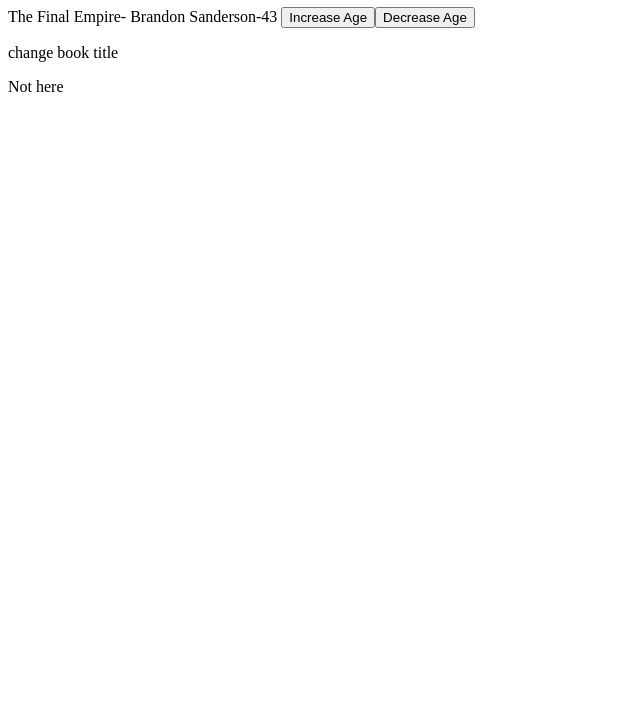
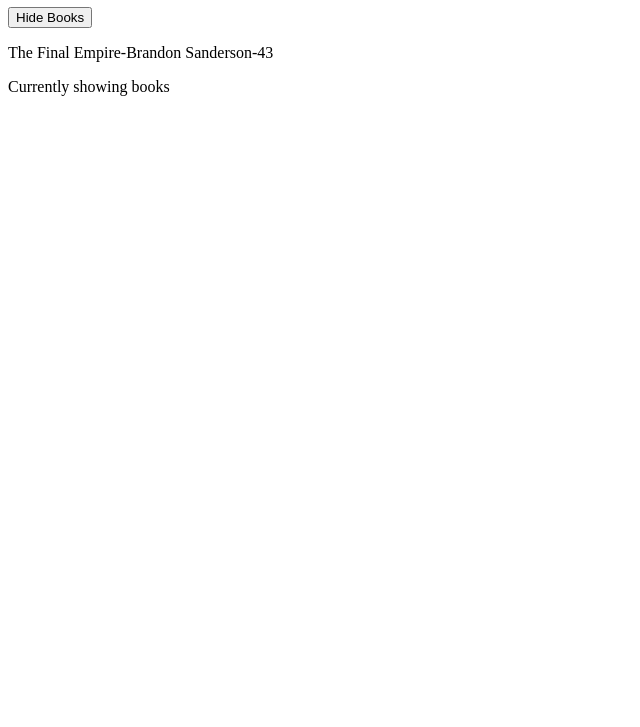
Before and after one commit to Jaz-ma/vue-firebase, a plain HTML site: page index.html in a window 1280 px wide. Shown: the part 73-800 px from the top of the page, without its empty margins (0-640 px from the left). Drawn offline with nearby package versions, Linux system fonts and the light colour scheme.

Commit message:
conditional rendering

```diff
--- a/app.js
+++ b/app.js
@@ -3,12 +3,13 @@ data(){
     return {
         title:'The Final Empire',
         author:'Brandon Sanderson',
-        age:'43'
+        age:'43',
+        showBooks: true,
     }
 },
 methods:{
-    changeTitle(title){
-        this.title = title
+    toggle(){
+        this.showBooks = !this.showBooks
     }
 }
 })
--- a/index.html
+++ b/index.html
@@ -13,16 +13,20 @@
     </h1>
 
     <div id="app">
-    <p>
-        {{title}}- {{author}}-{{age}}
+    <button @click="toggle">
+        <!-- v-if takes out the element out of the dom completely when condition is not met  -->
+        <span v-if="showBooks">Hide Books</span>
+        <span v-else>Show Books</span>
+    </button>
+    <div v-if="showBooks">
+        <p>{{title}}-{{author}}-{{age}} </p>
+    </div>
+    <!-- v-show toggles css display between 'block' and 'none' -->
+    <div v-show="showBooks">Currently showing books</div>
+    <div v-show="!showBooks">Currently hiding books</div>
 
-        <button @click="age++">Increase Age</button>
-        <button @click="age--"> Decrease Age</button>
-        <div @click="changeTitle('Oathbringer')">change book title</div>
-    </p>
     </div>
 
-    <p>Not here</p>
     <script src="app.js"></script>
 </body>
 </html>
```
